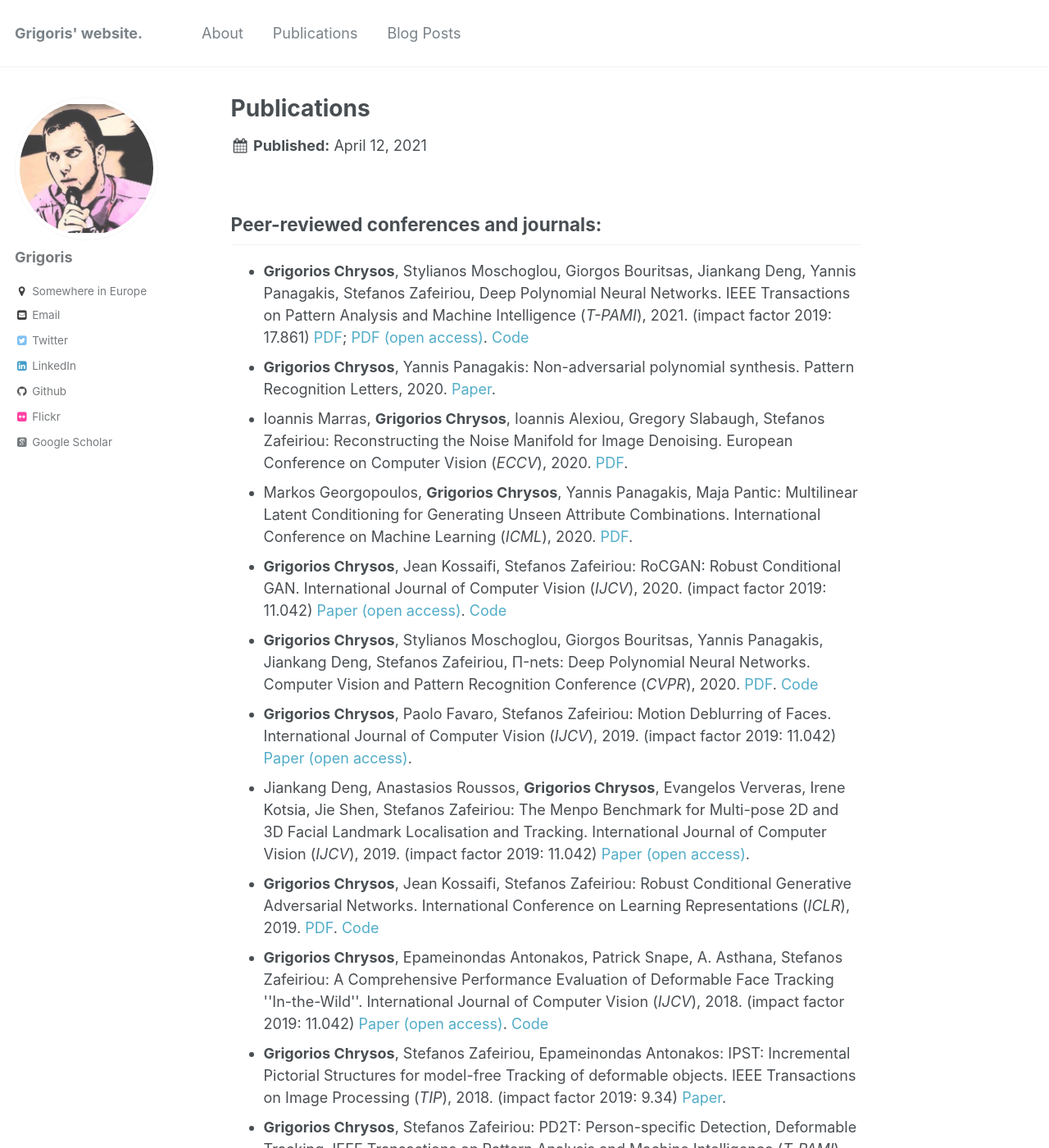
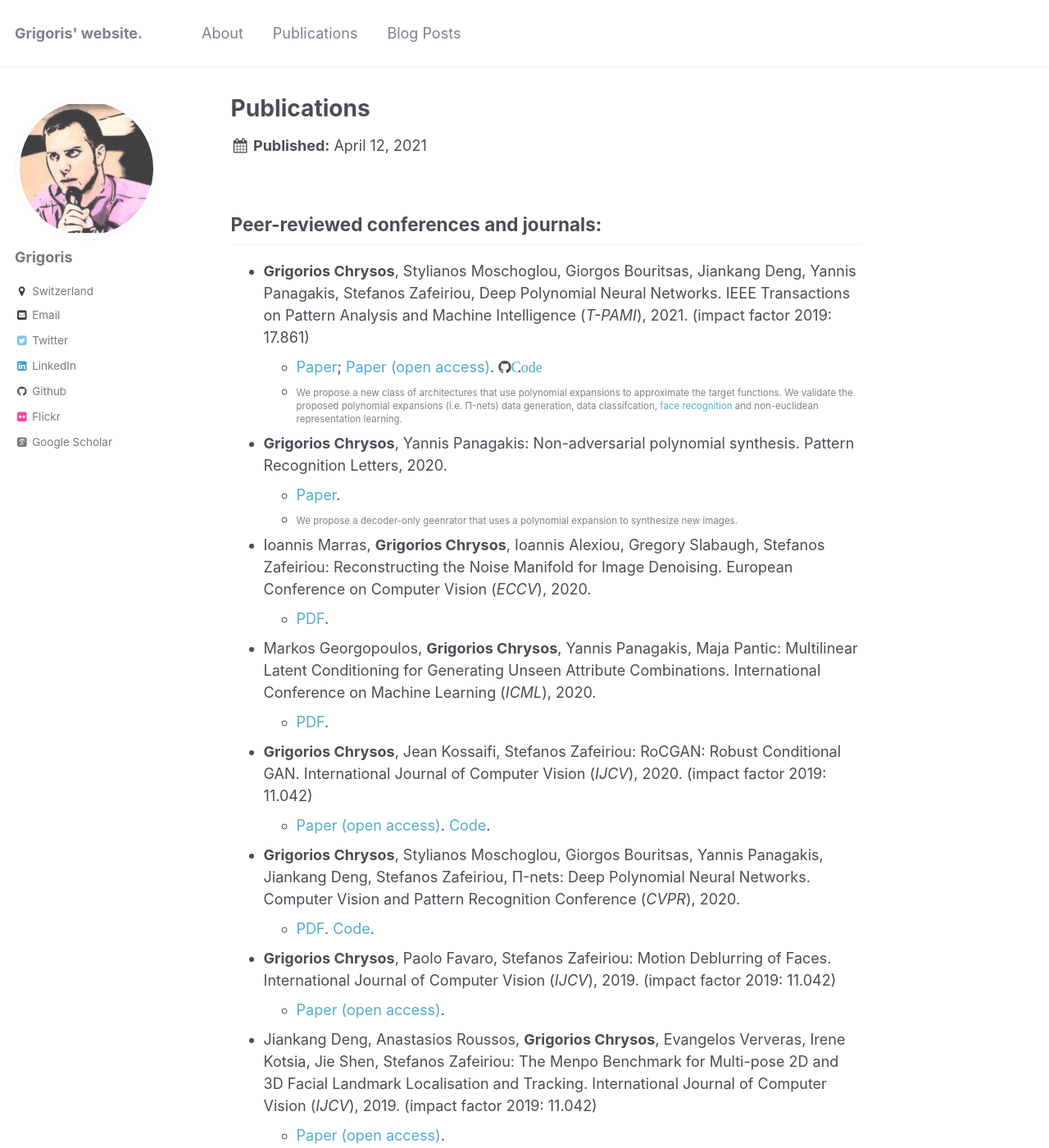
Before and after one commit to grigorisg9gr/grigorisg9gr.github.io, a Jekyll site: the page built from _publications/index.html, in a window 1280 px wide and 1400 px high. Shown: the whole window at 82% size. Built offline with Jekyll 4.4.1, drawn with Linux system fonts in a browser that asks for light colours; some web fonts are replaced; some of the changed text lies outside the part shown.

Commit message:
Experimentation with the publications.

```diff
--- a/_config.yml
+++ b/_config.yml
@@ -81,7 +81,7 @@ author:
   name             : "Grigoris"
   avatar           : "profile.png"
   bio              : ""
-  location         : "Somewhere in Europe"
+  location         : "Switzerland"
   employer         :
   googlescholar    : "1bU041kAAAAJ"
   email            : "grigorios.chrysos [at] epfl.ch"
--- a/_publications/index.html
+++ b/_publications/index.html
@@ -8,31 +8,74 @@ collection: publications
 
 <h2 id="peer-reviewed-conferences-and-journals-">Peer-reviewed conferences and journals:</h2>
 <ul>
-<li><strong>Grigorios Chrysos</strong>, Stylianos Moschoglou, Giorgos Bouritsas, Jiankang Deng, Yannis Panagakis, Stefanos Zafeiriou, Deep Polynomial Neural Networks. IEEE Transactions on Pattern Analysis and Machine Intelligence  (<i>T-PAMI</i>), 2021. (impact factor 2019: 17.861) <a href="https://ieeexplore.ieee.org/document/9353253">PDF</a>; <a href="https://arxiv.org/abs/2006.13026">PDF (open access)</a>. <a href="https://github.com/grigorisg9gr/polynomial_nets">Code</a> </li>
-
-<li><strong>Grigorios Chrysos</strong>, Yannis Panagakis: Non-adversarial polynomial synthesis. Pattern Recognition Letters, 2020. <a href="https://www.sciencedirect.com/science/article/abs/pii/S0167865520304116">Paper</a>.</li>
-
-<li>Ioannis Marras, <strong>Grigorios Chrysos</strong>, Ioannis Alexiou, Gregory Slabaugh, Stefanos Zafeiriou: Reconstructing the Noise Manifold for Image Denoising. European Conference on Computer Vision (<i>ECCV</i>), 2020. <a href="https://www.ecva.net/papers/eccv_2020/papers_ECCV/papers/123540596.pdf">PDF</a>.</li>
-
-<li>Markos Georgopoulos, <strong>Grigorios Chrysos</strong>, Yannis Panagakis, Maja Pantic: Multilinear Latent Conditioning for Generating Unseen Attribute Combinations. International Conference on Machine Learning (<i>ICML</i>), 2020. <a href="http://proceedings.mlr.press/v119/georgopoulos20a/georgopoulos20a.pdf">PDF</a>.</li>
-
-<li><strong>Grigorios Chrysos</strong>, Jean Kossaifi, Stefanos Zafeiriou: RoCGAN: Robust Conditional GAN. International Journal of Computer Vision (<i>IJCV</i>), 2020. (impact factor 2019: 11.042) <a href="https://link.springer.com/article/10.1007/s11263-020-01348-5">Paper (open access)</a>. <a href="https://github.com/grigorisg9gr/rocgan">Code</a> </li>
-
-<li><strong>Grigorios Chrysos</strong>, Stylianos Moschoglou, Giorgos Bouritsas, Yannis Panagakis, Jiankang Deng, Stefanos Zafeiriou, Π-nets: Deep Polynomial Neural Networks. Computer Vision and Pattern Recognition Conference (<i>CVPR</i>), 2020. <a href="https://openaccess.thecvf.com/content_CVPR_2020/papers/Chrysos_P-nets_Deep_Polynomial_Neural_Networks_CVPR_2020_paper.pdf">PDF</a>. <a href="https://github.com/grigorisg9gr/polynomial_nets">Code</a> </li>
-
-<li><strong>Grigorios Chrysos</strong>, Paolo Favaro, Stefanos Zafeiriou: Motion Deblurring of Faces. International Journal of Computer Vision (<i>IJCV</i>), 2019. (impact factor 2019: 11.042) <a href="https://link.springer.com/article/10.1007/s11263-018-1138-7">Paper (open access)</a>.</li>
-
-<li>Jiankang Deng, Anastasios Roussos, <strong>Grigorios Chrysos</strong>, Evangelos Ververas, Irene Kotsia, Jie Shen, Stefanos Zafeiriou: The Menpo Benchmark for Multi-pose 2D and 3D Facial Landmark Localisation and Tracking. International Journal of Computer Vision (<i>IJCV</i>), 2019. (impact factor 2019: 11.042) <a href="https://link.springer.com/article/10.1007/s11263-018-1134-y">Paper (open access)</a>.</li>
-
-<li><strong>Grigorios Chrysos</strong>, Jean Kossaifi, Stefanos Zafeiriou: Robust Conditional Generative Adversarial Networks. International Conference on Learning Representations (<i>ICLR</i>), 2019. <a href="https://arxiv.org/pdf/1805.08657.pdf">PDF</a>. <a href="https://github.com/grigorisg9gr/rocgan">Code</a> </li>
-
-<li><strong>Grigorios Chrysos</strong>, Epameinondas Antonakos, Patrick Snape, A. Asthana, Stefanos Zafeiriou: A Comprehensive Performance Evaluation of Deformable Face Tracking &#39;&#39;In-the-Wild&#39;&#39;. International Journal of Computer Vision (<i>IJCV</i>), 2018. (impact factor 2019: 11.042) <a href="https://link.springer.com/article/10.1007/s11263-017-0999-5">Paper (open access)</a>. <a href="https://github.com/grigorisg9gr/robust_deformable_face_tracking">Code</a> </li>
-
-<li><strong>Grigorios Chrysos</strong>, Stefanos Zafeiriou, Epameinondas Antonakos: IPST: Incremental Pictorial Structures for model-free Tracking of deformable objects. IEEE Transactions on Image Processing (<i>TIP</i>), 2018. (impact factor 2019: 9.34) <a href="https://ieeexplore.ieee.org/document/8316962">Paper</a>.</li>
-
-<li><strong>Grigorios Chrysos</strong>, Stefanos Zafeiriou: PD2T: Person-specific Detection, Deformable Tracking. IEEE Transactions on Pattern Analysis and Machine Intelligence (<i>T-PAMI</i>), 2017. (impact factor 2019: 17.861) <a href="https://ieeexplore.ieee.org/abstract/document/8094942">Paper</a>.</li>
-
-<li>Siddhartha Chandra<em>, <strong>Grigorios Chrysos</strong></em>, Iasonas Kokkinos: Surface Based Object Detection in RGBD Images. British Machine Vision Conference (<i>BMVC</i>), 2015. (oral, acceptance rate: 7%) <a href="https://hal.inria.fr/hal-01263930/document">PDF</a>.</li>
+<li><strong>Grigorios Chrysos</strong>, Stylianos Moschoglou, Giorgos Bouritsas, Jiankang Deng, Yannis Panagakis, Stefanos Zafeiriou, Deep Polynomial Neural Networks. IEEE Transactions on Pattern Analysis and Machine Intelligence (<em>T-PAMI</em>), 2021. (impact factor 2019: 17.861)
+    <ul>
+      <li><a href="https://ieeexplore.ieee.org/document/9353253">Paper</a>; <a href="https://arxiv.org/abs/2006.13026">Paper (open access)</a>. <i class="fa fa-fw fa-github" aria-hidden="true"><a href="https://github.com/grigorisg9gr/polynomial_nets">Code</a> </i>.</li>
+    <li style="line-height: 13px;"><span style="color: #808080; font-size: 11.5px;">We propose a new class of architectures that use polynomial expansions to approximate the target functions. We validate the proposed polynomial expansions (i.e. &Pi;-nets) data generation, data classifcation, <a>face recognition</a> and non-euclidean representation learning.</span></li>
+    </ul>
+</li>
+<li><strong>Grigorios Chrysos</strong>, Yannis Panagakis: Non-adversarial polynomial synthesis. Pattern Recognition Letters, 2020.
+    <ul>
+    <li><a href="https://www.sciencedirect.com/science/article/abs/pii/S0167865520304116">Paper</a>.</li>
+    <li style="line-height: 13px;"><span style="color: #808080; font-size: 11.5px;">We propose a decoder-only geenrator that uses a polynomial expansion to synthesize new images. </span></li>
+    </ul>
+</li>
+<li>Ioannis Marras, <strong>Grigorios Chrysos</strong>, Ioannis Alexiou, Gregory Slabaugh, Stefanos Zafeiriou: Reconstructing the Noise Manifold for Image Denoising. European Conference on Computer Vision (<em>ECCV</em>), 2020.
+    <ul>
+    <li><a href="https://www.ecva.net/papers/eccv_2020/papers_ECCV/papers/123540596.pdf">PDF</a>.</li>
+    </ul>
+</li>
+<li>Markos Georgopoulos, <strong>Grigorios Chrysos</strong>, Yannis Panagakis, Maja Pantic: Multilinear Latent Conditioning for Generating Unseen Attribute Combinations. International Conference on Machine Learning (<em>ICML</em>), 2020.
+    <ul>
+    <li><a href="http://proceedings.mlr.press/v119/georgopoulos20a/georgopoulos20a.pdf">PDF</a>.</li>
+    </ul>
+</li>
+<li><strong>Grigorios Chrysos</strong>, Jean Kossaifi, Stefanos Zafeiriou: RoCGAN: Robust Conditional GAN. International Journal of Computer Vision (<em>IJCV</em>), 2020. (impact factor 2019: 11.042)
+    <ul>
+    <li><a href="https://link.springer.com/article/10.1007/s11263-020-01348-5">Paper (open access)</a>. <a href="https://github.com/grigorisg9gr/rocgan">Code</a>.</li>
+    </ul>
+</li>
+<li><strong>Grigorios Chrysos</strong>, Stylianos Moschoglou, Giorgos Bouritsas, Yannis Panagakis, Jiankang Deng, Stefanos Zafeiriou, &Pi;-nets: Deep Polynomial Neural Networks. Computer Vision and Pattern Recognition Conference (<em>CVPR</em>), 2020.
+    <ul>
+    <li><a href="https://openaccess.thecvf.com/content_CVPR_2020/papers/Chrysos_P-nets_Deep_Polynomial_Neural_Networks_CVPR_2020_paper.pdf">PDF</a>. <a href="https://github.com/grigorisg9gr/polynomial_nets">Code</a>.</li>
+    </ul>
+</li>
+<li><strong>Grigorios Chrysos</strong>, Paolo Favaro, Stefanos Zafeiriou: Motion Deblurring of Faces. International Journal of Computer Vision (<em>IJCV</em>), 2019. (impact factor 2019: 11.042)
+    <ul>
+    <li><a href="https://link.springer.com/article/10.1007/s11263-018-1138-7">Paper (open access)</a>.</li>
+    </ul>
+</li>
+<li>Jiankang Deng, Anastasios Roussos, <strong>Grigorios Chrysos</strong>, Evangelos Ververas, Irene Kotsia, Jie Shen, Stefanos Zafeiriou: The Menpo Benchmark for Multi-pose 2D and 3D Facial Landmark Localisation and Tracking. International Journal of Computer Vision (<em>IJCV</em>), 2019. (impact factor 2019: 11.042)
+    <ul>
+    <li><a href="https://link.springer.com/article/10.1007/s11263-018-1134-y">Paper (open access)</a>.</li>
+    </ul>
+</li>
+<li><strong>Grigorios Chrysos</strong>, Jean Kossaifi, Stefanos Zafeiriou: Robust Conditional Generative Adversarial Networks. International Conference on Learning Representations (<em>ICLR</em>), 2019.
+    <ul>
+    <li><a href="https://arxiv.org/pdf/1805.08657.pdf">PDF</a>. <a href="https://github.com/grigorisg9gr/rocgan">Code</a>.</li>
+    </ul>
+</li>
+<li><strong>Grigorios Chrysos</strong>, Epameinondas Antonakos, Patrick Snape, A. Asthana, Stefanos Zafeiriou: A Comprehensive Performance Evaluation of Deformable Face Tracking ''In-the-Wild''. International Journal of Computer Vision (<em>IJCV</em>), 2018. (impact factor 2019: 11.042)
+    <ul>
+    <li><a href="https://link.springer.com/article/10.1007/s11263-017-0999-5">Paper (open access)</a>. <a href="https://github.com/grigorisg9gr/robust_deformable_face_tracking">Code</a>.</li>
+    </ul>
+</li>
+<li><strong>Grigorios Chrysos</strong>, Stefanos Zafeiriou, Epameinondas Antonakos: IPST: Incremental Pictorial Structures for model-free Tracking of deformable objects. IEEE Transactions on Image Processing (<em>TIP</em>), 2018. (impact factor 2019: 9.34)
+    <ul>
+    <li><a href="https://ieeexplore.ieee.org/document/8316962">Paper</a>.</li>
+    </ul>
+</li>
+<li><strong>Grigorios Chrysos</strong>, Stefanos Zafeiriou: PD2T: Person-specific Detection, Deformable Tracking. IEEE Transactions on Pattern Analysis and Machine Intelligence (<em>T-PAMI</em>), 2017. (impact factor 2019: 17.861)
+    <ul>
+    <li><a href="https://ieeexplore.ieee.org/abstract/document/8094942">Paper</a>.</li>
+    </ul>
+</li>
+<li>Siddhartha Chandra<em>, <strong>Grigorios Chrysos</strong></em>, Iasonas Kokkinos: Surface Based Object Detection in RGBD Images. British Machine Vision Conference (<em>BMVC</em>), 2015.
+    <ul>
+    <li><a href="https://hal.inria.fr/hal-01263930/document">PDF</a>. Oral, acceptance rate: 7%.</li>
+    </ul>
+</li>
+</ul>
 
 
 </ul>
```
